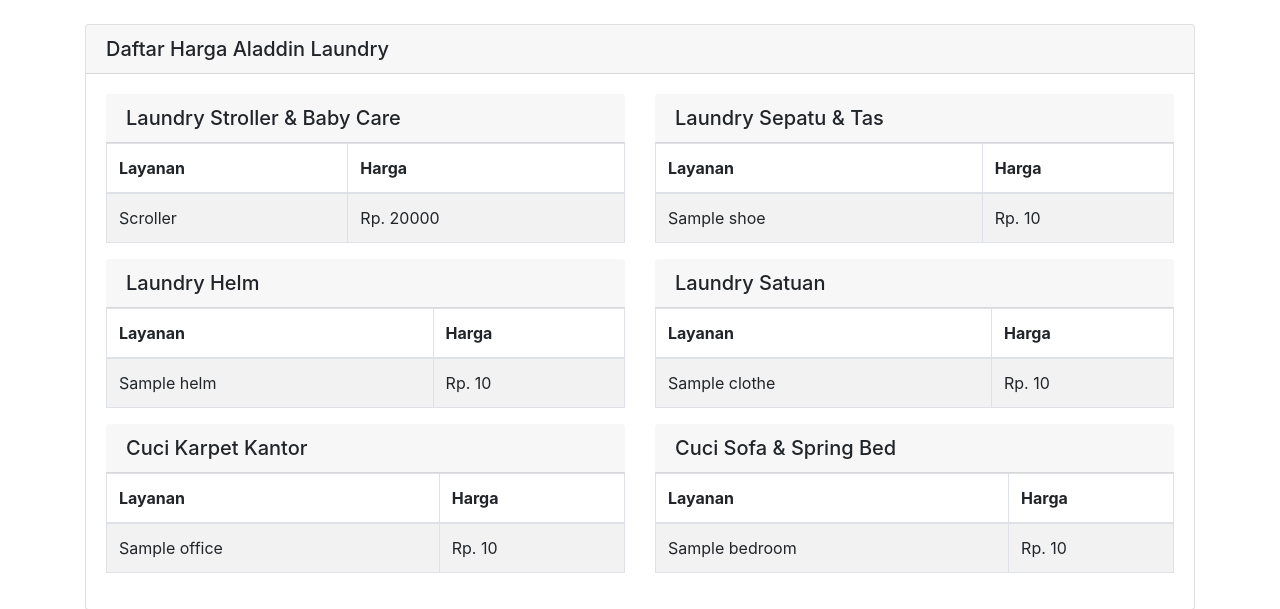
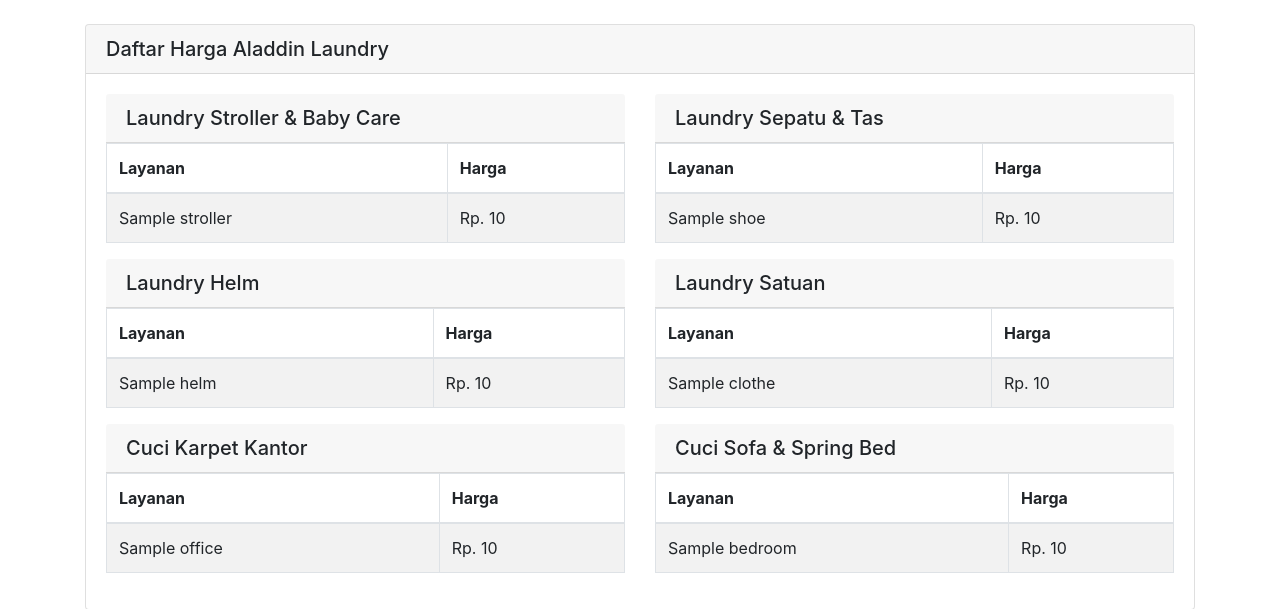
Before and after one commit to andriachmad93/aladdin-laundry, a CodeIgniter 4 app: template app/Views/pages/price.php in a window 1280 px wide. Shown: the part 56-665 px from the top of the page. Run offline with PHP 8.4 and a stand-in for CodeIgniter, Linux system fonts and the light colour scheme; the template is opened without the code that fills it: most values are stand-ins (such as "Sample title", 1, 10 or a date in 2020); some libraries are stand-ins or nearby versions.

Commit message:
fix stroller category

```diff
--- a/app/Controllers/Pages.php
+++ b/app/Controllers/Pages.php
@@ -101,11 +101,11 @@ class Pages extends BaseController
     {
         $data = [
             'title' => 'Daftar Harga',
-            'scroller_list' => $this->itemModel->GetItem(['item_name_1' => 'SCROLLER']),
+            'scroller_list' => $this->itemModel->GetItem(['item_name_1' => 'STROLLER']),
             'shoes_list' => $this->itemModel->GetItem(['item_name_1' => 'SEPATU']),
             'helm_list' => $this->itemModel->GetItem(['item_name_1' => 'HELM']),
             'clothes_list' => $this->itemModel->GetItem(['item_name_1' => 'BAJU']),
-            'office_list' => $this->itemModel->GetItem(['item_name_1' => 'KARPET']),
+            'office_list' => $this->itemModel->GetItem(['item_name_1' => 'KANTOR']),
             'bedroom_list' => $this->itemModel->GetItem(['item_name_1' => 'BED COVER'])
         ];
 
--- a/app/Views/pages/price.php
+++ b/app/Views/pages/price.php
@@ -25,10 +25,20 @@
                                         </tr>
                                     </thead>
                                     <tbody>
-                                        <tr>
-                                            <td>Scroller</td>
-                                            <td>Rp. 20000</td>
-                                        </tr>
+                                    <?php
+                                            foreach($stroller_list as $stroller) {
+                                        ?>
+
+                                            <tr>
+
+                                                <td><?= $stroller['item_name']; ?></td>
+                                                <td>Rp. <?= $stroller['price']; ?></td>
+
+                                            </tr>
+
+                                        <?php
+                                            }
+                                        ?>
                                     </tbody>
                                 </table>
                             </div>
```
